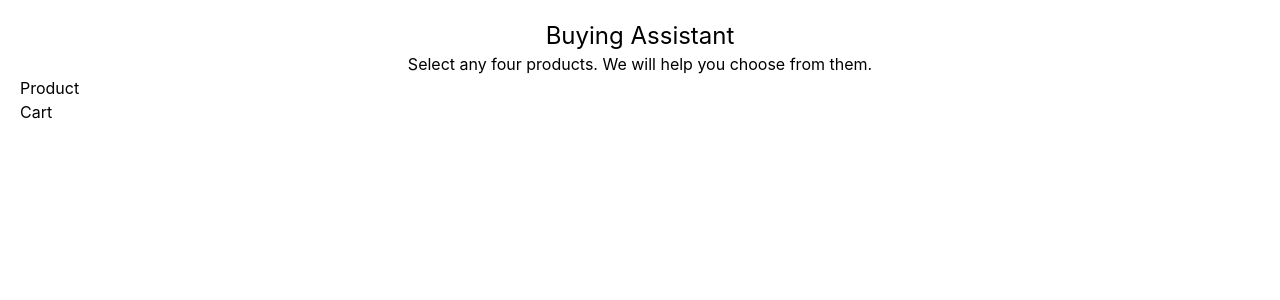
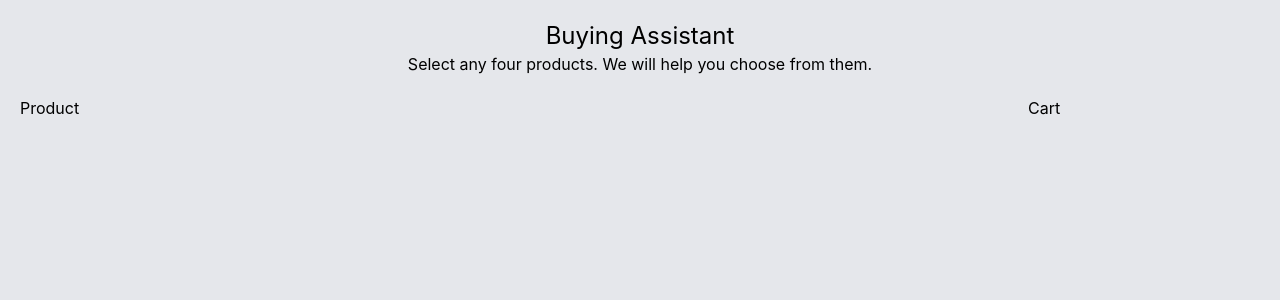
Before and after one commit to nhridoy/lucky-one, a React (Create React App) app: page / in a window 1280 px wide. Shown: the top 300 px of the page. Built offline with nearby package versions, Linux system fonts and the light colour scheme.

Commit message:
BG style added

```diff
--- a/src/App.js
+++ b/src/App.js
@@ -5,9 +5,11 @@ import Body from "./components/Body/Body";
 
 function App() {
   return (
-    <div className="container mx-auto p-5">
-      <Head />
-      <Body />
+    <div className="bg-gray-200 h-screen">
+      <div className="container mx-auto p-5">
+        <Head />
+        <Body />
+      </div>
     </div>
   );
 }
--- a/src/components/Body/Body.js
+++ b/src/components/Body/Body.js
@@ -4,9 +4,13 @@ import Product from "../Product/Product";
 
 const Body = () => {
   return (
-    <div>
-      <Product />
-      <Cart />
+    <div className="grid grid-cols-5 gap-5 mt-5">
+      <div className="col-span-4">
+        <Product />
+      </div>
+      <div className="col-span-1">
+        <Cart />
+      </div>
     </div>
   );
 };
```
